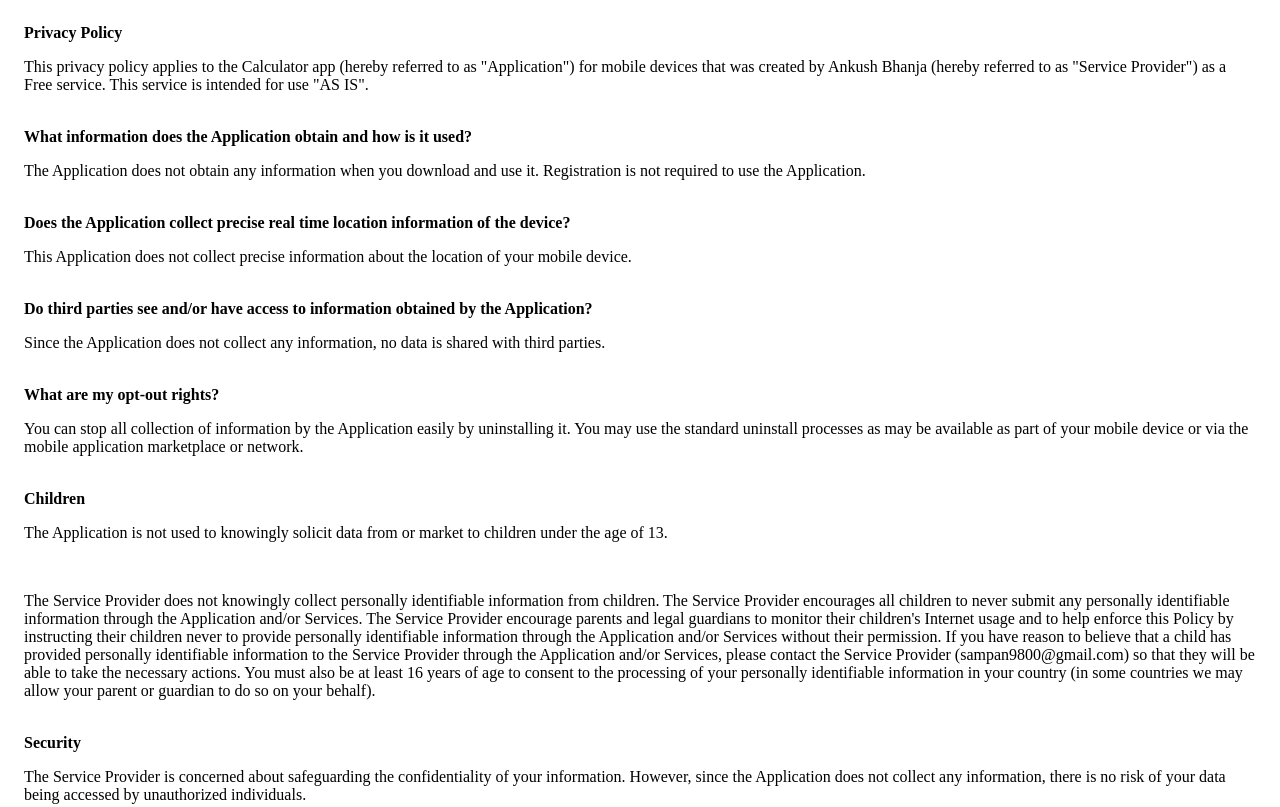
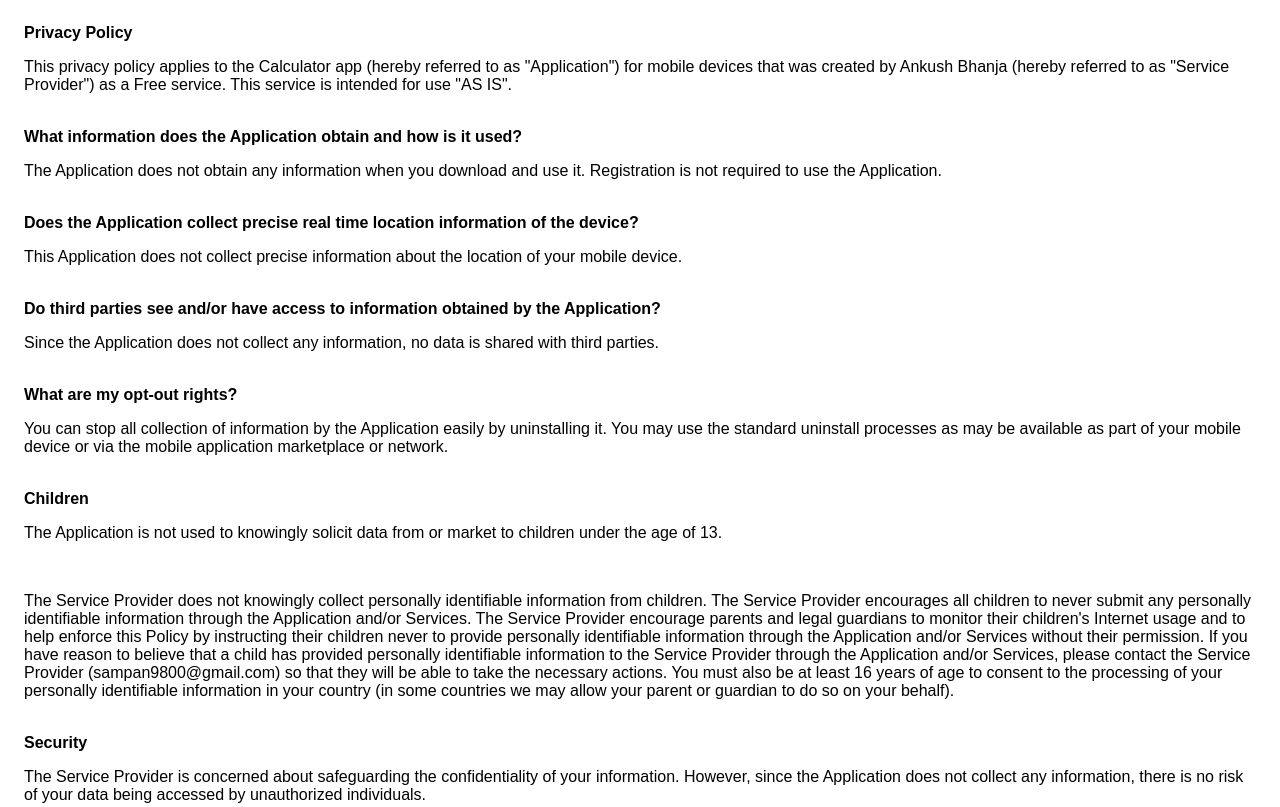
Before and after one commit to Ankush9800/Calculator, a plain HTML site: page index.html in a window 1280 px wide. Shown: the top 807 px of the page. Drawn offline with Linux system fonts and the light colour scheme.

Commit message:
index.html

```diff
--- a/index.html
+++ b/index.html
@@ -6,7 +6,7 @@
     <title>Privacy Policy</title>
     <style>
       body {
-        font-family: sans-serif'Courier New', Courier, monospace, 'Helvetica Neue', Helvetica, Arial, sans-serif;
+        font-family: sans-serif;
         padding: 1em;
       }
     </style>
```
